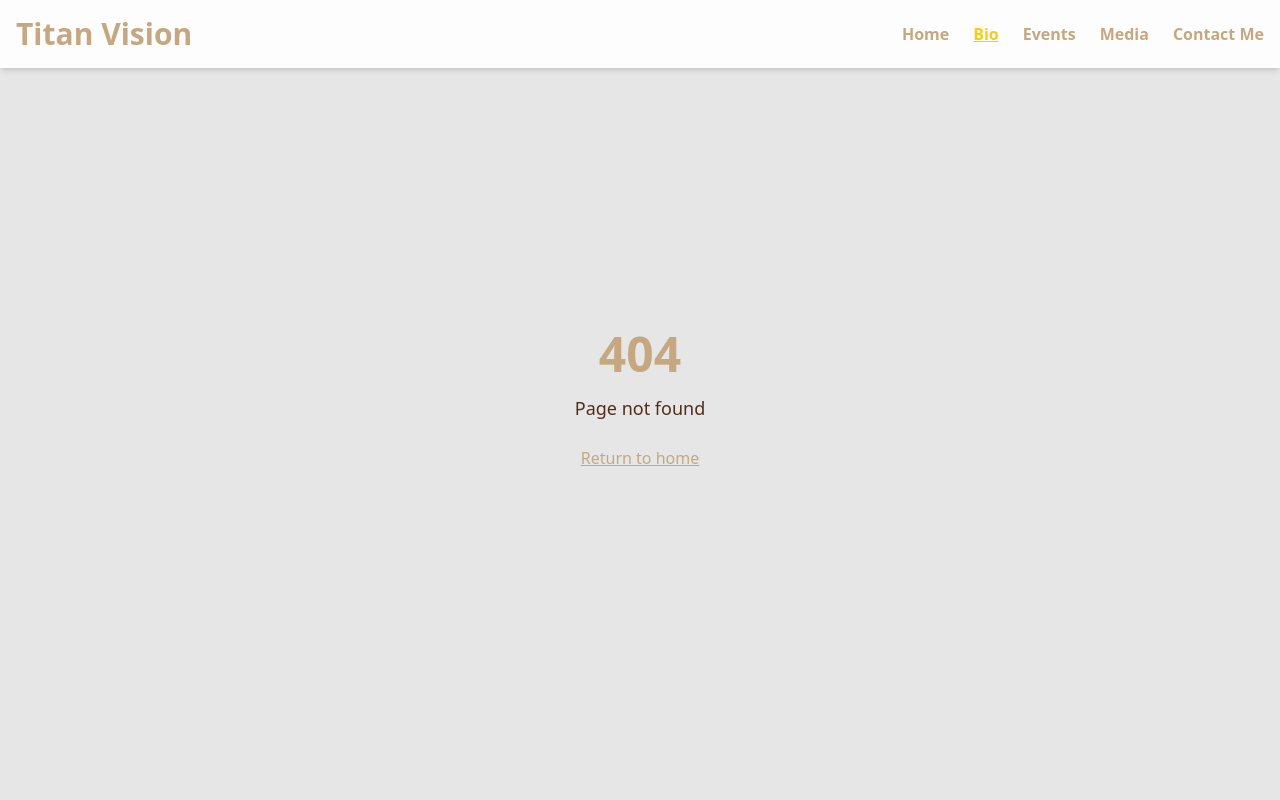
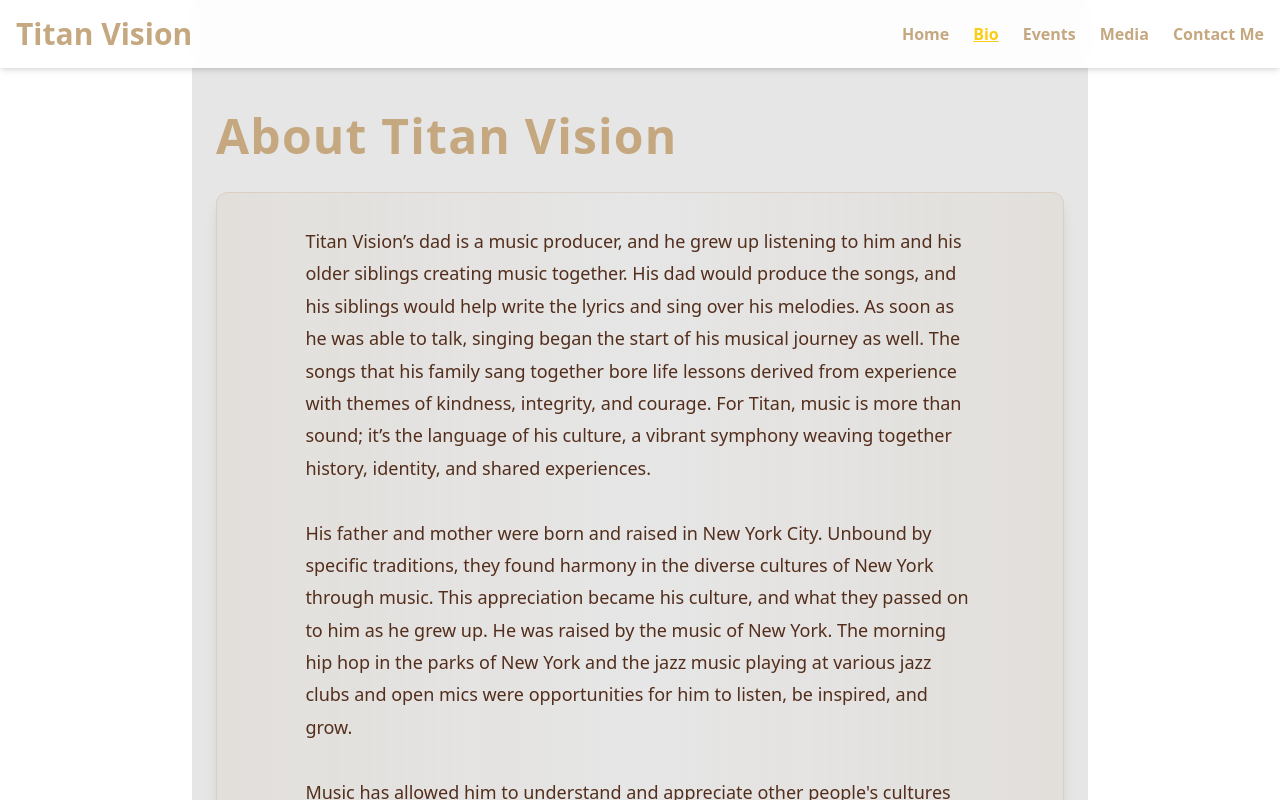
Before and after one commit to Titanv/music_website, a React (Vite) app: page /bio in a window 1280 px wide. Before the commit this address had no page. Shown: the top 800 px of the page. Built offline with nearby package versions, Linux system fonts and the light colour scheme.

Commit message:
Sandbox snapshot commit

```diff
--- a/src/App.tsx
+++ b/src/App.tsx
@@ -1,5 +1,6 @@
 import { Routes, Route } from "react-router-dom";
 import Home from "./pages/Home";
+import Bio from "./pages/Bio";
 import Music from "./pages/Music";
 import Videos from "./pages/Videos";
 import Performances from "./pages/Performances";
@@ -13,6 +14,7 @@ export default function App() {
       <Navbar />
       <Routes>
         <Route path="/" element={<Home />} />
+        <Route path="/bio" element={<Bio />} />
         <Route path="/music" element={<Music />} />
         <Route path="/events" element={<Performances />} />
         <Route path="/media" element={<Media />} />
--- /dev/null
+++ b/src/pages/Bio.tsx
@@ -0,0 +1,67 @@
+export default function Bio() {
+  return (
+    <div className="pt-28 px-6 max-w-4xl mx-auto min-h-screen bg-[#E6E6E6] text-[#532E1C]">
+      <h1 className="text-5xl font-bold mb-8 text-[#C5A880] tracking-wide">
+        About Titan Vision
+      </h1>
+
+      <section className="bg-gradient-to-r from-[#C5A880]/10 via-transparent to-[#C5A880]/10 p-8 rounded-xl shadow-lg border border-[#C5A880]/30">
+        <p
+          className="text-lg leading-relaxed max-w-prose mx-auto"
+          style={{ lineHeight: "1.8" }}
+        >
+          Titan Vision’s dad is a music producer, and he grew up listening to
+          him and his older siblings creating music together. His dad would
+          produce the songs, and his siblings would help write the lyrics and
+          sing over his melodies. As soon as he was able to talk, singing began
+          the start of his musical journey as well. The songs that his family
+          sang together bore life lessons derived from experience with themes of
+          kindness, integrity, and courage. For Titan, music is more than sound;
+          it’s the language of his culture, a vibrant symphony weaving together
+          history, identity, and shared experiences.
+          <br />
+          <br />
+          His father and mother were born and raised in New York City. Unbound
+          by specific traditions, they found harmony in the diverse cultures of
+          New York through music. This appreciation became his culture, and what
+          they passed on to him as he grew up. He was raised by the music of New
+          York. The morning hip hop in the parks of New York and the jazz music
+          playing at various jazz clubs and open mics were opportunities for him
+          to listen, be inspired, and grow.
+          <br />
+          <br />
+          Music has allowed him to understand and appreciate other people's
+          cultures and traditions as a form of expression. In the All City High
+          School Latin Ensemble, he learned various Spanish phrases and songs,
+          discovering how people immigrated to New York from places like Puerto
+          Rico in search of opportunity. These common themes in Afro-Cuban music
+          deepened his understanding of Latin culture and appreciation of their
+          history. While playing in his high school’s Black History Month
+          showcase, they discussed how the hymns originated from the experiences
+          of African Americans during the slave trade and were a source of
+          strength, community, and inspiration.
+          <br />
+          <br />
+          Each style that he has pursued and learned about musically has brought
+          with it entrancing qualities: classical harmonies taught balance and
+          restraint, while jazz improvisation offered limitless freedom of
+          expression, and Latin rhythms taught precision. Over time, music has
+          become his language for emotions that transcend words: love, loss,
+          compassion, and joy. This rudimentary language has shaped his
+          character and become his vehicle for connection and growth.
+          <br />
+          <br />
+          As a defining aspect of his connection to his heritage, he cannot
+          imagine himself without music. As he grows, he hopes to thrive and
+          share music with the world, continuing to connect with others and
+          share experiences across differences.
+        </p>
+      </section>
+
+      <section className="mt-14 max-w-prose mx-auto text-[#C5A880] italic text-center text-sm">
+        “Music is more than sound; it’s the language of culture, a vibrant
+        symphony weaving together history, identity, and shared experiences.”
+      </section>
+    </div>
+  );
+}
--- a/src/pages/Contact.tsx
+++ b/src/pages/Contact.tsx
@@ -3,17 +3,43 @@ import { useState } from "react";
 export default function Contact() {
   const [submitting, setSubmitting] = useState(false);
 
+  const handleSubmit = (e: React.FormEvent<HTMLFormElement>) => {
+    e.preventDefault();
+    const form = e.currentTarget;
+
+    const name = (form.elements.namedItem("name") as HTMLInputElement).value;
+    const email = (form.elements.namedItem("email") as HTMLInputElement).value;
+    const subject = (form.elements.namedItem("subject") as HTMLInputElement).value;
+    const message = (form.elements.namedItem("message") as HTMLTextAreaElement).value;
+
+    const fullMessage = `Name: ${name}\nEmail: ${email}\nSubject: ${subject}\n\nMessage:\n${message}`;
+    (form.elements.namedItem("text") as HTMLInputElement).value = fullMessage;
+
+    setSubmitting(true);
+    form.submit();
+  };
+
   return (
-    <div className="max-w-xl mx-auto p-6 mt-24">
-      <p>To book Titan for an original show, please fill out the mail form below or reach out at info@titanvisionmusic.com directly.  We'll get in touch as soon as possible! Thank you!
+    <div className="pt-28 pb-20 px-6 bg-[#E6E6E6] text-[#532E1C] min-h-screen">
+      <div className="max-w-3xl mx-auto">
+        <h1 className="text-5xl font-bold text-[#C5A880] mb-4">Contact Me</h1>
+        <p className="text-lg mb-10 leading-relaxed">
+          To book Titan for a show, project, or collaboration, please fill out
+          the form below or reach out directly at{" "}
+          <a
+            href="mailto:info@titanvisionmusic.com"
+            className="underline hover:text-[#C5A880]"
+          >
+            info@titanvisionmusic.com
+          </a>
+          .
+        </p>
 
-Cheers!</p>
-      <h2 className="text-4xl font-semibold mb-6 text-[#C5A880]">Contact Me</h2>
         <form
           action="https://postmail.invotes.com/send"
           method="post"
-        onSubmit={() => setSubmitting(true)}
-        className="space-y-6 bg-white p-6 rounded-lg shadow-md"
+          onSubmit={handleSubmit}
+          className="space-y-6 bg-white/90 backdrop-blur-sm p-8 rounded-xl shadow-lg border border-[#C5A880]/30"
         >
           <label className="block">
             <span className="text-[#532E1C] font-semibold">Name *</span>
@@ -22,7 +48,7 @@ Cheers!</p>
               name="name"
               required
               placeholder="Your full name"
-            className="mt-1 w-full p-3 border border-[#0F0F0F] rounded bg-[#E6E6E6] text-[#532E1C]"
+              className="mt-2 w-full p-3 border border-[#0F0F0F] rounded bg-[#E6E6E6] text-[#532E1C]"
             />
           </label>
 
@@ -33,7 +59,7 @@ Cheers!</p>
               name="email"
               required
               placeholder="you@example.com"
-            className="mt-1 w-full p-3 border border-[#0F0F0F] rounded bg-[#E6E6E6] text-[#532E1C]"
+              className="mt-2 w-full p-3 border border-[#0F0F0F] rounded bg-[#E6E6E6] text-[#532E1C]"
             />
           </label>
 
@@ -44,21 +70,25 @@ Cheers!</p>
               name="subject"
               required
               placeholder="Subject"
-            className="mt-1 w-full p-3 border border-[#0F0F0F] rounded bg-[#E6E6E6] text-[#532E1C]"
+              className="mt-2 w-full p-3 border border-[#0F0F0F] rounded bg-[#E6E6E6] text-[#532E1C]"
             />
           </label>
 
           <label className="block">
             <span className="text-[#532E1C] font-semibold">Message *</span>
             <textarea
-            name="text"
+              name="message"
               rows={6}
               required
               placeholder="Write your message here..."
-            className="mt-1 w-full p-3 border border-[#0F0F0F] rounded bg-[#E6E6E6] text-[#532E1C]"
+              className="mt-2 w-full p-3 border border-[#0F0F0F] rounded bg-[#E6E6E6] text-[#532E1C]"
             ></textarea>
           </label>
 
+          {/* Hidden field for compiled text */}
+          <input type="hidden" name="text" value="" />
+
+          {/* PostMail required fields */}
           <input
             type="hidden"
             name="access_token"
@@ -86,5 +116,6 @@ Cheers!</p>
           </button>
         </form>
       </div>
+    </div>
   );
 }
--- a/src/pages/Home.tsx
+++ b/src/pages/Home.tsx
@@ -1,54 +1,78 @@
 import titan_piano_shot from "../assets/titan_piano_shot.JPG";
-import { Link } from "react-router-dom";
 
 export default function Home() {
   return (
-    <div className="pt-20 text-[#532E1C] bg-[#E6E6E6] min-h-screen">
-      <section className="h-[80vh] relative overflow-hidden">
+    <div className="min-h-screen bg-[#0F0F0F] text-[#E6E6E6] font-sans">
+      {/* Hero Section */}
+      <section className="relative h-screen w-full overflow-hidden">
         <img
           src={titan_piano_shot}
-          alt="Titan Vision"
-          className="w-full h-full object-cover object-top"
+          alt="Titan Vision at the piano"
+          className="absolute inset-0 w-full h-full object-cover object-top brightness-[.6]"
         />
+
+        <div className="relative z-10 flex flex-col justify-center items-center h-full px-6 text-center animate-fade-in">
+          <h1 className="text-5xl md:text-7xl font-bold text-[#C5A880] drop-shadow-lg tracking-wide">
+            Titan Vision
+          </h1>
+          <p className="mt-4 text-xl md:text-2xl text-gray-200 tracking-wide">
+            Composer · Performer · Visionary
+          </p>
+        </div>
+
+        {/* Scroll Down Indicator */}
+        <div className="absolute bottom-10 w-full flex justify-center z-10">
+          <div className="animate-bounce text-[#C5A880] text-sm opacity-80">
+            ↓ Explore
+          </div>
+        </div>
       </section>
 
-      <main className="p-6 space-y-16 max-w-4xl mx-auto">
-        <section>
-          <h2 className="text-3xl font-semibold text-[#C5A880] mb-4">About</h2>
-          <p className="text-lg leading-relaxed">
-            Titan Vision is a NYC-based composer and multi-instrumentalist...
+      {/* Overview Section */}
+      <section className="max-w-5xl mx-auto py-20 px-6 space-y-16">
+        <div className="text-center space-y-4">
+          <h2 className="text-4xl font-semibold text-[#C5A880] tracking-wide">
+            About Titan
+          </h2>
+          <p className="text-lg leading-relaxed text-gray-200 max-w-2xl mx-auto">
+            From Lincoln Center to underground jazz clubs, Titan Vision crafts soundscapes that breathe life into story. A bold composer and multi-instrumentalist blending heart, heritage, and innovation.
           </p>
-        </section>
+        </div>
 
-        <section>
-          <h2 className="text-2xl font-semibold text-[#C5A880]">Explore</h2>
-          <ul className="space-y-2 text-[#532E1C]">
-            <li>
-              <Link to="/music" className="underline hover:text-[#C5A880]">
-                Listen to my Music →
-              </Link>
-            </li>
-            <li>
-              <Link to="/videos" className="underline hover:text-[#C5A880]">
-                Watch Performances →
-              </Link>
-            </li>
-            <li>
-              <Link
-                to="/performances"
-                className="underline hover:text-[#C5A880]"
-              >
-                Upcoming & Past Shows →
-              </Link>
-            </li>
-            <li>
-              <Link to="/contact" className="underline hover:text-[#C5A880]">
-                Contact or Book →
-              </Link>
-            </li>
-          </ul>
-        </section>
-      </main>
+        <div className="grid grid-cols-1 md:grid-cols-3 gap-8 text-center">
+          <div className="bg-[#1C1C1C] p-6 rounded-lg shadow-lg hover:shadow-xl transition">
+            <h3 className="text-2xl font-bold text-[#C5A880] mb-2">Live</h3>
+            <p>Captivating solo and group performances across NYC’s most iconic venues.</p>
+          </div>
+
+          <div className="bg-[#1C1C1C] p-6 rounded-lg shadow-lg hover:shadow-xl transition">
+            <h3 className="text-2xl font-bold text-[#C5A880] mb-2">Compose</h3>
+            <p>Genre-bending original works that blend classical structure with urban rhythm.</p>
+          </div>
+
+          <div className="bg-[#1C1C1C] p-6 rounded-lg shadow-lg hover:shadow-xl transition">
+            <h3 className="text-2xl font-bold text-[#C5A880] mb-2">Create</h3>
+            <p>Multimedia storytelling — visual, sonic, and immersive in every frame.</p>
+          </div>
+        </div>
+      </section>
+
+      <style jsx>{`
+        @keyframes fade-in {
+          from {
+            opacity: 0;
+            transform: translateY(20px);
+          }
+          to {
+            opacity: 1;
+            transform: translateY(0);
+          }
+        }
+
+        .animate-fade-in {
+          animation: fade-in 1.2s ease-out forwards;
+        }
+      `}</style>
     </div>
   );
 }
--- a/src/pages/Media.tsx
+++ b/src/pages/Media.tsx
@@ -11,13 +11,19 @@ export default function Media() {
       // Add more band video objects
     ];
 
-    const VideoCarousel = ({ title, videos }: { title: string; videos: { title: string; url: string }[] }) => (
-      <section className="mb-12">
-        <h2 className="text-2xl font-bold mb-4 text-[#C5A880]">{title}</h2>
+    const VideoCarousel = ({
+      title,
+      videos,
+    }: {
+      title: string;
+      videos: { title: string; url: string }[];
+    }) => (
+      <section className="mb-16">
+        <h2 className="text-3xl font-semibold mb-4 text-[#C5A880]">{title}</h2>
         <div className="flex space-x-6 overflow-x-auto pb-4 scrollbar-hide">
           {videos.map((video, idx) => (
-            <div key={idx} className="min-w-[320px] max-w-[320px]">
-              <div className="aspect-video rounded overflow-hidden shadow-md">
+            <div key={idx} className="min-w-[320px] max-w-[320px] flex-shrink-0">
+              <div className="aspect-video rounded-xl overflow-hidden shadow-lg border border-[#C5A880]/40">
                 <iframe
                   className="w-full h-full"
                   src={video.url}
@@ -26,7 +32,7 @@ export default function Media() {
                   allowFullScreen
                 ></iframe>
               </div>
-              <p className="mt-2 text-[#532E1C] text-sm font-medium">{video.title}</p>
+              <p className="mt-3 text-[#532E1C] text-base font-medium">{video.title}</p>
             </div>
           ))}
         </div>
@@ -34,10 +40,16 @@ export default function Media() {
     );
 
     return (
-      <div className="pt-24 px-6 max-w-6xl mx-auto">
-        <h1 className="text-4xl font-bold mb-10 text-[#C5A880]">Media</h1>
-        <VideoCarousel title="Solo Performances" videos={soloVideos} />
-        <VideoCarousel title="Band Performances" videos={bandVideos} />
+      <div className="pt-24 px-6 pb-16 bg-[#E6E6E6] text-[#532E1C] min-h-screen">
+        <div className="max-w-6xl mx-auto">
+          <h1 className="text-5xl font-bold mb-6 text-[#C5A880]">Media</h1>
+          <p className="mb-12 text-lg leading-relaxed">
+            Explore select recordings from my solo piano works and collaborative band performances, all rooted in storytelling through sound.
+          </p>
+          <VideoCarousel title="Solo Performances" videos={soloVideos} />
+          <hr className="my-12 border-[#C5A880]/30" />
+          <VideoCarousel title="Band Performances" videos={bandVideos} />
+        </div>
       </div>
     );
   }
```
Lines whose indentation alone changed are shown as unchanged.
